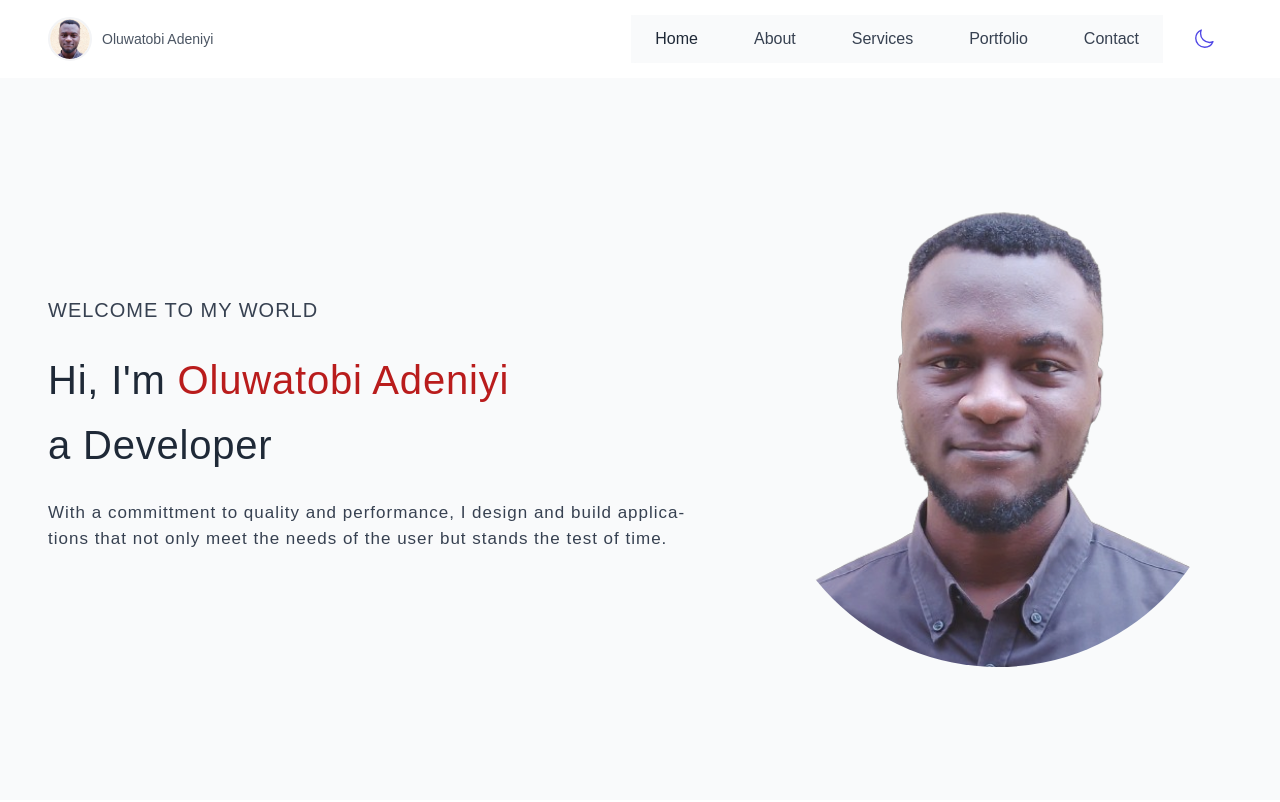
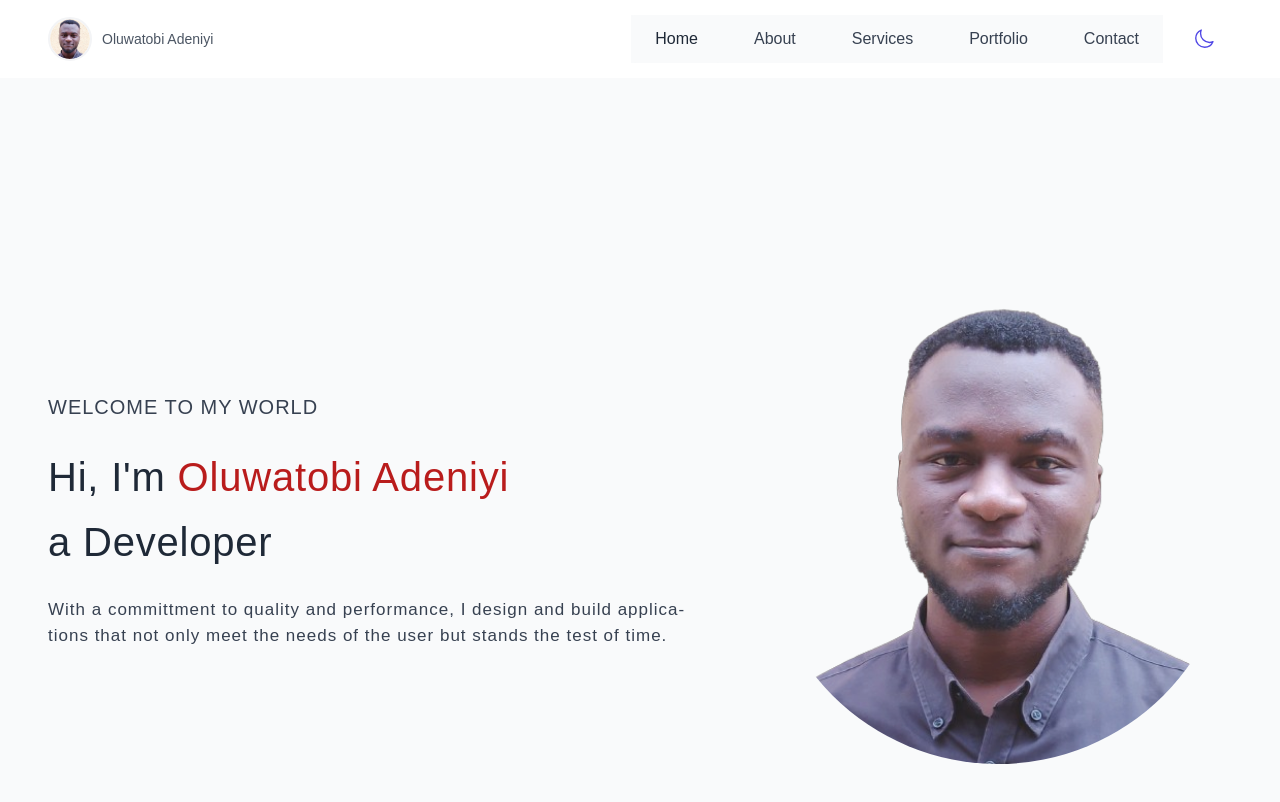
Before and after one commit to adeniyitobi055/my-website, a React (Vite) app: page /home in a window 1280 px wide. Shown: the top 802 px of the page. Built offline with nearby package versions, Linux system fonts and the light colour scheme.

Commit message:
update applayout

```diff
--- a/src/ui/AppLayout.jsx
+++ b/src/ui/AppLayout.jsx
@@ -6,7 +6,7 @@ import { useSwipeNavigation } from "../hooks/useSwipeNavigation";
 const StyledAppLayout = styled.div`
   display: flex;
   flex-direction: column;
-  height: 100vh;
+  height: 100%;
 `;
 
 const Main = styled.main`
@@ -39,7 +39,7 @@ const Container = styled.div`
 
   & > * {
     scroll-snap-align: start;
-    flex: 0 0 100%;
+    /* flex: 0 0 100%; */
   }
 
   transition: transform 0.3s ease-in-out, scale 0.3s ease-in-out;
```
